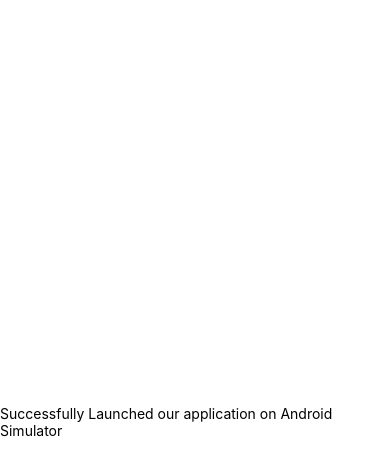
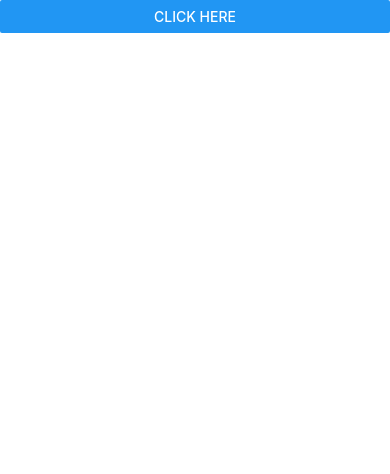
Before and after one commit to rkishore1207/ReactNative, a React Native app in the folder DoneWithIt/: screen / in a window 390 px wide. Shown: the top 474 px of the page. Built offline with nearby package versions, Linux system fonts and the light colour scheme.

Commit message:
Learned Basic Components in React Native

```diff
--- a/DoneWithIt/App.js
+++ b/DoneWithIt/App.js
@@ -1,15 +1,22 @@
-import { StatusBar } from "expo-status-bar";
-import { StyleSheet, Text, View } from "react-native";
+import {
+  Alert,
+  Button,
+  Image,
+  Platform,
+  SafeAreaView,
+  StyleSheet,
+  Text,
+  TouchableOpacity,
+  View,
+  StatusBar,
+} from "react-native";
 
 export default function App() {
-  console.log("Debugging");
-  // let x;
-  // x.toString();
   return (
-    <View style={styles.container}>
-      <Text>Successfully Launched our application on Android Simulator</Text>
-      <StatusBar style="auto" />
-    </View>
+    <SafeAreaView>
+      <Button title="Click Here" onPress={() => alert("Custom Message")} />
+      <StatusBar />
+    </SafeAreaView>
   );
 }
 
@@ -17,7 +24,11 @@ const styles = StyleSheet.create({
   container: {
     flex: 1,
     backgroundColor: "#fff",
-    alignItems: "center",
-    justifyContent: "center",
+    paddingTop: Platform.OS === "android" ? StatusBar.currentHeight : 0,
+  },
+  buttonStyle: {
+    // backgroundColor: "red",
+    cursor: "pointer",
+    borderRadius: "10px",
   },
 });
--- /dev/null
+++ b/DoneWithIt/jsconfig.json
@@ -0,0 +1,3 @@
+{
+  "exclude": ["node_modules"]
+}
```
Also changed, not shown: 1 other file (tests, documents, lock files or other folders).
